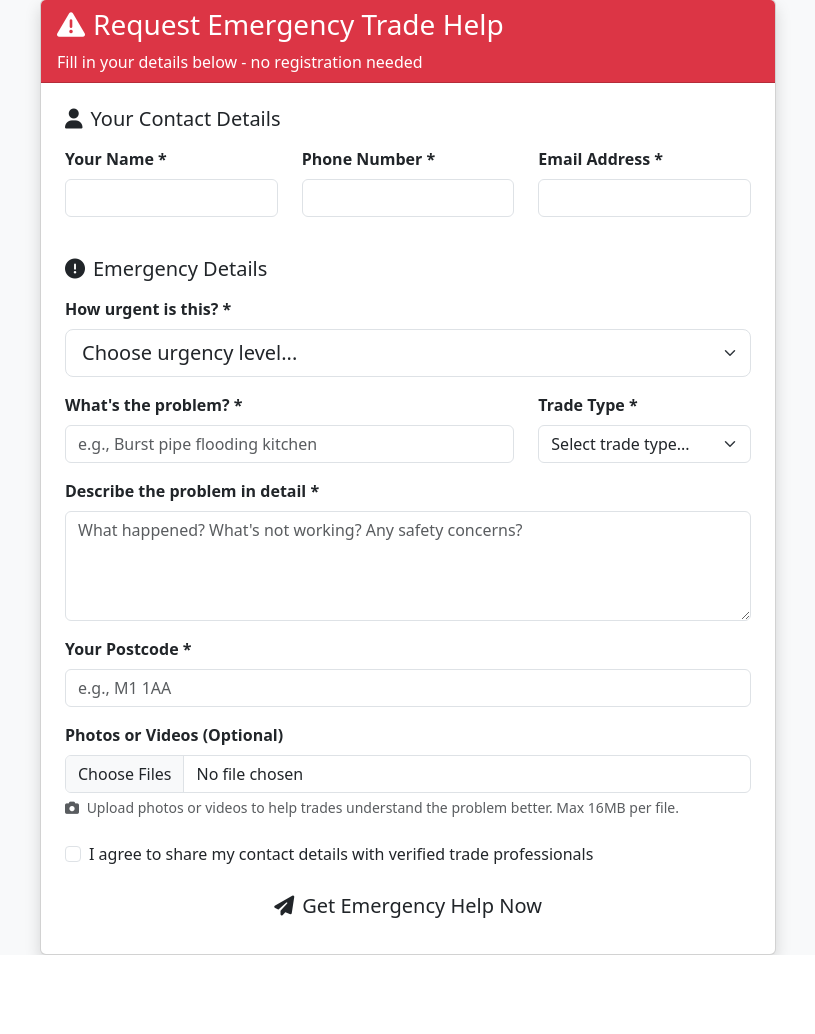
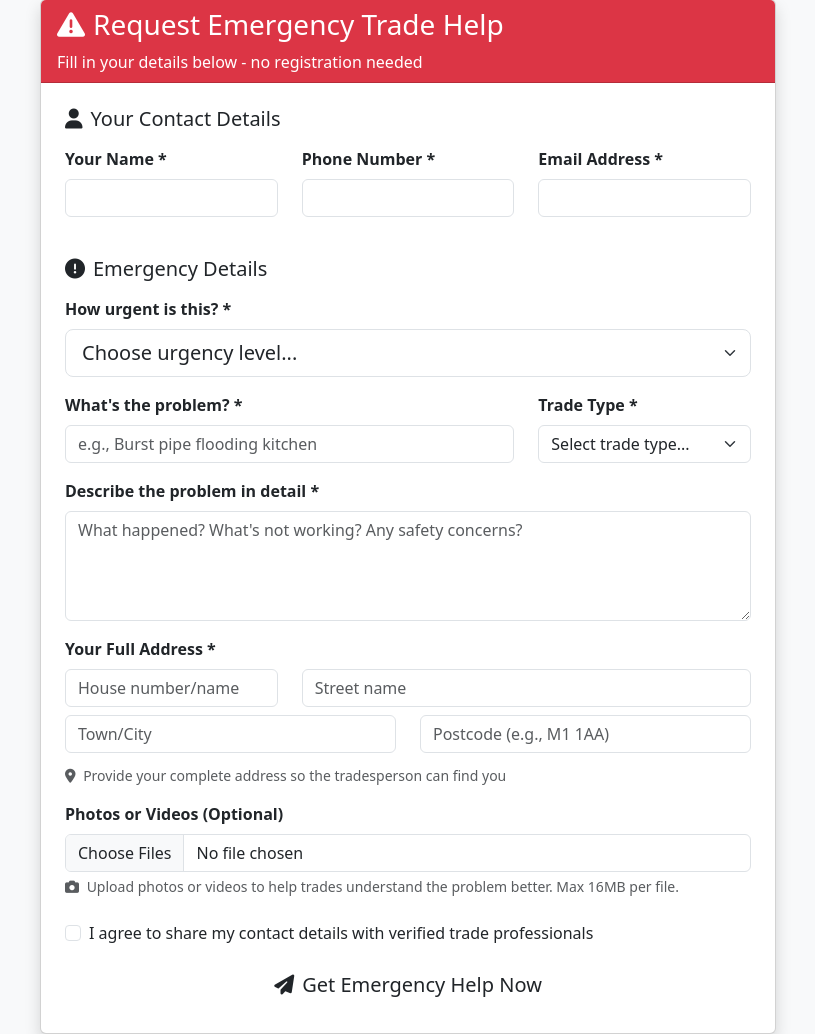
Before and after one commit to Vlad1343/TradeSOS, a Flask app: page /job-request in a window 1280 px wide. Shown: the part 75-1109 px from the top of the page, without its empty margins (232-1047 px from the left). Before the commit the page ends 1030 px from the top, so only its background shows below. Run offline with Flask 3, Linux system fonts and the light colour scheme.

Commit message:
Add ability for customers to provide their full address when requesting a job
Adds fields for house number, street, and town to the Job model and updates the job request form and route to capture and store this information. Also adds a get_full_address method to the Job model.

Replit-Commit-Author: Agent
Replit-Commit-Session-Id: 9a255e4b-1427-4890-95ef-2701696fd0a7
Replit-Commit-Checkpoint-Type: full_checkpoint
Replit-Commit-Screenshot-Url: https://storage.googleapis.com/screenshot-production-us-central1/99d5f9be-1c8c-441d-808b-75470323a71e/9a255e4b-1427-4890-95ef-2701696fd0a7/SkRHKJr

```diff
--- a/routes.py
+++ b/routes.py
@@ -146,6 +146,9 @@ def job_request():
         name = request.form.get('name', '').strip()
         phone = request.form.get('phone', '').strip()
         email = request.form.get('email', '').strip()
+        house_number = request.form.get('house_number', '').strip()
+        street = request.form.get('street', '').strip()
+        town = request.form.get('town', '').strip()
         urgency = request.form.get('urgency', '').strip()
         title = request.form.get('title', '').strip()
         category = request.form.get('category', '').strip()
@@ -173,7 +176,7 @@ def job_request():
                     photo_urls.append(f"/uploads/{filename}")
 
         # Basic validation
-        if not all([name, phone, email, urgency, title, category, description, postcode]):
+        if not all([name, phone, email, house_number, street, town, urgency, title, category, description, postcode]):
             flash('Please fill in all required fields.', 'danger')
             return render_template('job_request.html')
 
@@ -191,6 +194,9 @@ def job_request():
             customer_name=name,
             customer_phone=phone,
             customer_email=email,
+            customer_house_number=house_number,
+            customer_street=street,
+            customer_town=town,
             title=title,
             category=category,
             description=description,
--- a/templates/job_request.html
+++ b/templates/job_request.html
@@ -108,9 +108,29 @@
                                 </div>
 
                                 <div class="mb-3">
-                                    <label for="postcode" class="form-label fw-bold">Your Postcode *</label>
-                                    <input type="text" class="form-control" id="postcode" name="postcode"
-                                           placeholder="e.g., M1 1AA" required>
+                                    <label class="form-label fw-bold">Your Full Address *</label>
+                                    <div class="row">
+                                        <div class="col-md-4 mb-2">
+                                            <input type="text" class="form-control" id="house_number" name="house_number"
+                                                   placeholder="House number/name" required>
+                                        </div>
+                                        <div class="col-md-8 mb-2">
+                                            <input type="text" class="form-control" id="street" name="street"
+                                                   placeholder="Street name" required>
+                                        </div>
+                                        <div class="col-md-6 mb-2">
+                                            <input type="text" class="form-control" id="town" name="town"
+                                                   placeholder="Town/City" required>
+                                        </div>
+                                        <div class="col-md-6 mb-2">
+                                            <input type="text" class="form-control" id="postcode" name="postcode"
+                                                   placeholder="Postcode (e.g., M1 1AA)" required>
+                                        </div>
+                                    </div>
+                                    <div class="form-text">
+                                        <i class="fas fa-map-marker-alt me-1"></i>
+                                        Provide your complete address so the tradesperson can find you
+                                    </div>
                                 </div>
 
                                 <div class="mb-3">
```
Also changed, not shown: models.py (+16 -0 lines), uploads/20250902_084116_Phone_Main_Screen_Iphone.png (added), uploads/20250902_084119_Phone_Main_Screen_Iphone.png (added).
